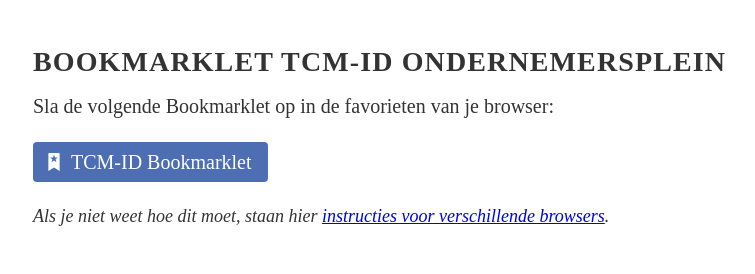
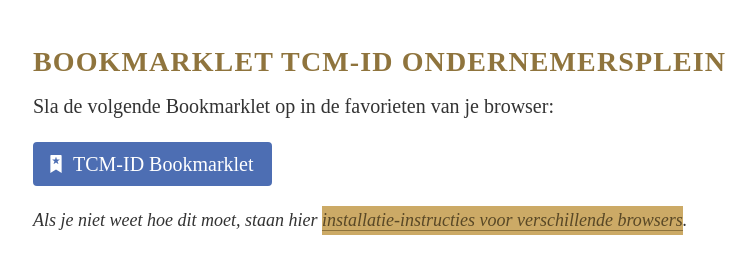
Before and after one commit to OndernemerspleinLab/bookmarklet, a plain HTML site: page index.html in a window 1280 px wide. Both pictures are taken after a click on the link "TCM-ID Bookmarklet". Shown: the whole page, without its empty margins (257-1012 px from the left). Drawn offline with Linux system fonts and the light colour scheme.

Commit message:
focus help link when clicking bookmarklet

```diff
--- a/index.html
+++ b/index.html
@@ -26,12 +26,15 @@
 			text-transform: uppercase;
 			letter-spacing: 0.04em;
 			margin: 0 0 0.2em 0;
-			/*color: hsl(220, 40%, 50%);*/
-			/*font-weight: normal*/
+			color: hsl(40, 40%, 40%);
 		}
 
 		p {
 			margin: 0 0 1em 0;
+		}
+
+		.line {
+			display: block;
 		}
 
 		.bookmarklet {
@@ -45,16 +48,19 @@
 			text-decoration: none;
 			display: inline-flex;
 			align-items: center;
-			transition-property: background-color;
+			transition-property: background-color, border-color;
 			transition-duration: 200ms;
+			border: 2px solid hsl(220, 40%, 50%);
 		}
 
 		.bookmarklet:hover {
 			background-color: hsl(220, 50%, 55%);
 		}
 
-		.line {
-			display: block;
+		.bookmarklet:focus {
+			background-color: hsl(40, 40%, 50%);
+			border-color: hsl(40, 40%, 40%);
+			outline: none;
 		}
 
 		.bookmarklet-icon {
@@ -68,6 +74,53 @@
 			font-size: 0.9em;
 			font-style: italic;
 		}
+
+		@keyframes attention {
+			0% {
+				transform: scale(1);
+			}
+			25% {
+				transform: scale(1.1);
+			}
+			50% {
+				transform: scale(1.05);
+			}
+			75% {
+				transform: scale(1.1);
+			}
+			100% {
+				transform: scale(1);
+			}
+		}
+
+		.help-link {
+			display: inline-block;
+			color: inherit;
+			text-decoration: none;
+			background-color: hsla(40, 40%, 70%, 0);
+			transition-property: color, background-color, border-color;
+			transition-duration: 200ms;
+		}
+
+		.underliner {
+			border-bottom: 1px solid hsl(40, 40%, 40%);
+		}
+
+		.help-link:hover {
+			background-color: hsl(40, 50%, 70%);
+			color: hsl(40, 40%, 25%);
+		}
+
+		.help-link:focus {
+			background-color: hsl(40, 50%, 60%);
+			color: hsl(40, 40%, 25%);
+			outline: none;
+		}
+
+		.attention {
+			animation-name: attention;
+			animation-duration: 0.6s;
+		}
 	</style>
 </head>
 <body>
@@ -76,15 +129,29 @@
 		<p>
 			Sla de volgende Bookmarklet op in de favorieten van je browser:
 			<span class="line">
-				<a class="bookmarklet" href="javascript:(function () {prompt('tcm-id:', dop.store.getState().getIn(['currentPage', 'metadata', 'dcterms:identifier']))})()">
+				<a class="bookmarklet" id="bookmarklet" href="javascript:(function () {prompt('tcm-id:', dop.store.getState().getIn(['currentPage', 'metadata', 'dcterms:identifier']))})()">
 					<svg class="bookmarklet-icon" viewBox="0 0 10 16" version="1.1" aria-hidden="true"><path fill-rule="evenodd" d="M9 0H1C.27 0 0 .27 0 1v15l5-3.09L10 16V1c0-.73-.27-1-1-1zm-.78 4.25L6.36 5.61l.72 2.16c.06.22-.02.28-.2.17L5 6.6 3.12 7.94c-.19.11-.25.05-.2-.17l.72-2.16-1.86-1.36c-.17-.16-.14-.23.09-.23l2.3-.03.7-2.16h.25l.7 2.16 2.3.03c.23 0 .27.08.09.23h.01z"></path></svg>
 					<span class="bookmarklet-text">TCM-ID Bookmarklet</span>
 				</a>
 			</span>
 		</p>
 		<p class="help">
-			Als je niet weet hoe dit moet, staan hier <a href="https://mreidsma.github.io/bookmarklets/installing.html">instructies voor verschillende browsers</a>.
+			Als je niet weet hoe dit moet, staan hier <a class="help-link" id="help-link" href="https://mreidsma.github.io/bookmarklets/installing.html"><span class="underliner">installatie-instructies voor verschillende browsers</span></a>.
 		</p>
 	</article>
+	<script>
+		var bookmarklet = document.getElementById("bookmarklet");
+		var helpLink = document.getElementById("help-link");
+
+		bookmarklet.addEventListener('click', function (event) {
+			event.preventDefault();
+			helpLink.focus();
+			helpLink.classList.add('attention');
+		});
+
+		helpLink.addEventListener('blur', function () {
+			helpLink.classList.remove('attention');
+		});
+	</script>
 </body>
 </html>
```
